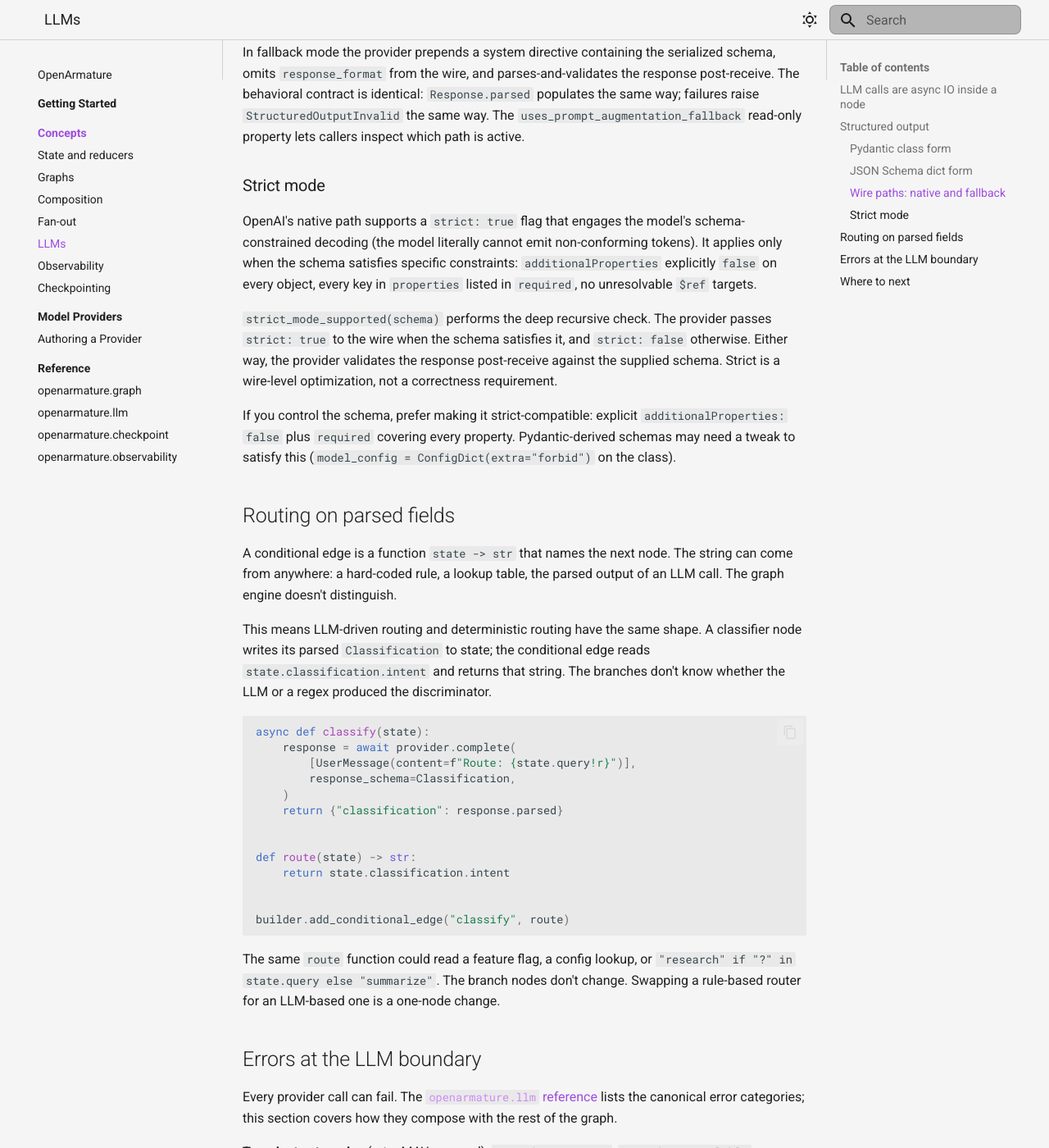
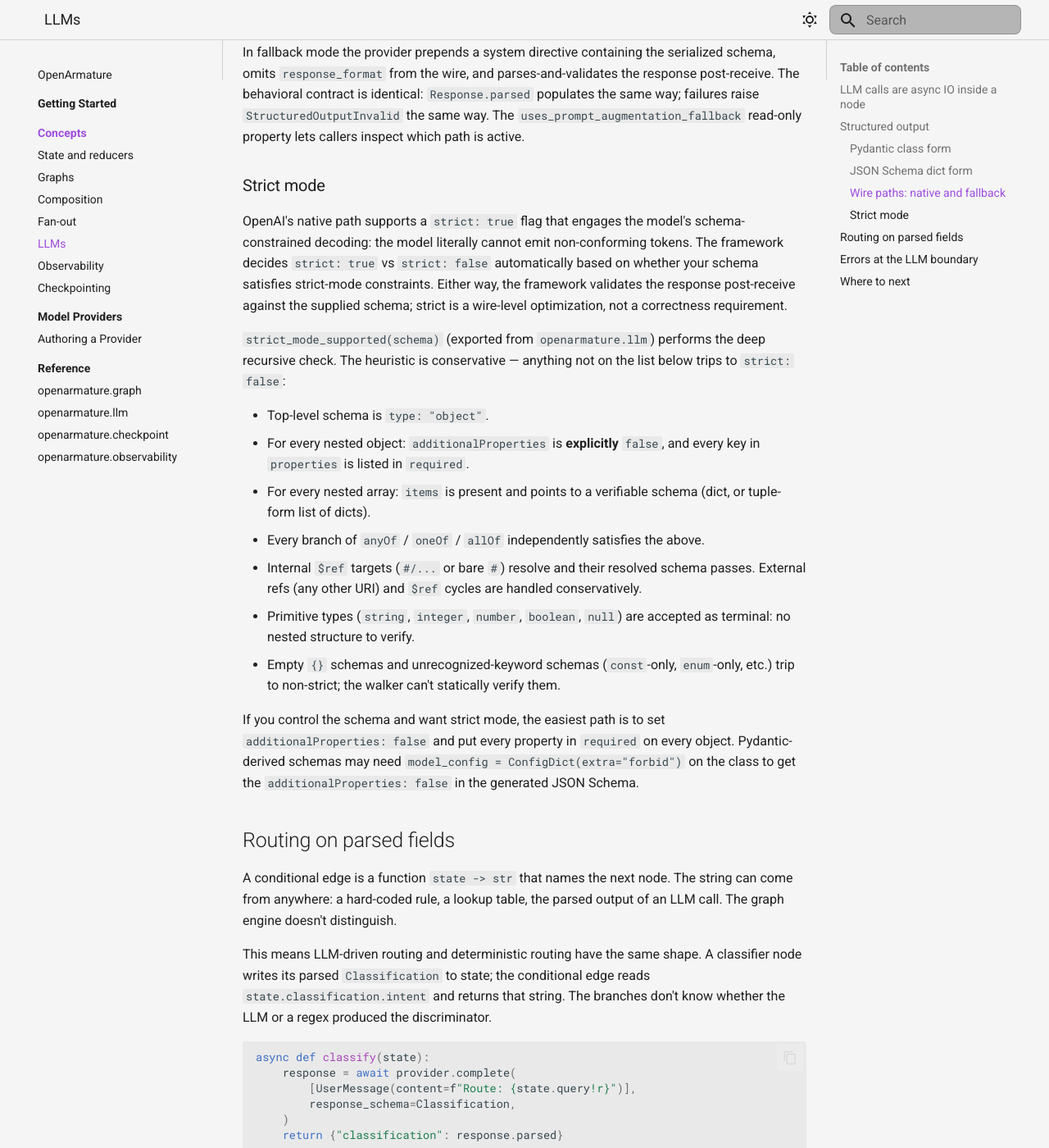
Before and after one commit to LunarCommand/openarmature-python, an MkDocs documentation site: the page built from docs/concepts/llms.md, in a window 1280 px wide and 1400 px high, scrolled down 3048 px. Shown: the whole window at 82% size. Built offline with MkDocs 1.6.1 and Material for MkDocs 9.7.7, drawn with Linux system fonts in a browser that asks for light colours.

Commit message:
docs: cumulative strict-mode constraint list + spec-version-drift test
Captures two follow-ups surfaced by the four CoPilot review rounds:

- docs/concepts/llms.md "Strict mode" section expanded into the
  full constraint list. After four rounds of tightening the
  strict_mode_supported heuristic, the rule set is stable and the
  user-facing surface should list it directly rather than make
  callers read provider.py. The page frames the list as the
  authoritative set: anything not on it trips to non-strict.

- docs/model-providers/index.md "Strict mode" subsection trimmed
  and now links into the concepts page for the full list,
  following the established split (concepts/ owns the deep-dive,
  model-providers/ stays terse).

- tests/test_smoke.py adds test_spec_version_matches_pyproject:
  reads pyproject.toml's [tool.openarmature].spec_version and
  asserts it equals openarmature.__spec_version__. AGENTS.md
  flags these as required to stay in sync; the previous smoke
  test only checked internal consistency between __spec_version__
  and its asserted value, so the pyproject side could drift
  silently (and did, in the original submodule-bump commit).

```diff
--- a/docs/concepts/llms.md
+++ b/docs/concepts/llms.md
@@ -163,22 +163,38 @@ inspect which path is active.
 ### Strict mode
 
 OpenAI's native path supports a `strict: true` flag that engages the
-model's schema-constrained decoding (the model literally cannot emit
-non-conforming tokens). It applies only when the schema satisfies
-specific constraints: `additionalProperties` explicitly `false` on every
-object, every key in `properties` listed in `required`, no
-unresolvable `$ref` targets.
-
-`strict_mode_supported(schema)` performs the deep recursive check. The
-provider passes `strict: true` to the wire when the schema satisfies
-it, and `strict: false` otherwise. Either way, the provider validates
-the response post-receive against the supplied schema. Strict is a
+model's schema-constrained decoding: the model literally cannot emit
+non-conforming tokens. The framework decides `strict: true` vs
+`strict: false` automatically based on whether your schema satisfies
+strict-mode constraints. Either way, the framework validates the
+response post-receive against the supplied schema; strict is a
 wire-level optimization, not a correctness requirement.
 
-If you control the schema, prefer making it strict-compatible:
-explicit `additionalProperties: false` plus `required` covering every
-property. Pydantic-derived schemas may need a tweak to satisfy this
-(`model_config = ConfigDict(extra="forbid")` on the class).
+`strict_mode_supported(schema)` (exported from `openarmature.llm`)
+performs the deep recursive check. The heuristic is conservative —
+anything not on the list below trips to `strict: false`:
+
+- Top-level schema is `type: "object"`.
+- For every nested object: `additionalProperties` is **explicitly**
+  `false`, and every key in `properties` is listed in `required`.
+- For every nested array: `items` is present and points to a
+  verifiable schema (dict, or tuple-form list of dicts).
+- Every branch of `anyOf` / `oneOf` / `allOf` independently satisfies
+  the above.
+- Internal `$ref` targets (`#/...` or bare `#`) resolve and their
+  resolved schema passes. External refs (any other URI) and `$ref`
+  cycles are handled conservatively.
+- Primitive types (`string`, `integer`, `number`, `boolean`, `null`)
+  are accepted as terminal: no nested structure to verify.
+- Empty `{}` schemas and unrecognized-keyword schemas (`const`-only,
+  `enum`-only, etc.) trip to non-strict; the walker can't statically
+  verify them.
+
+If you control the schema and want strict mode, the easiest path is to
+set `additionalProperties: false` and put every property in `required`
+on every object. Pydantic-derived schemas may need `model_config =
+ConfigDict(extra="forbid")` on the class to get the
+`additionalProperties: false` in the generated JSON Schema.
 
 ## Routing on parsed fields
 
```
Also changed, not shown: docs/model-providers/index.md (+8 -8 lines), 1 other file.
